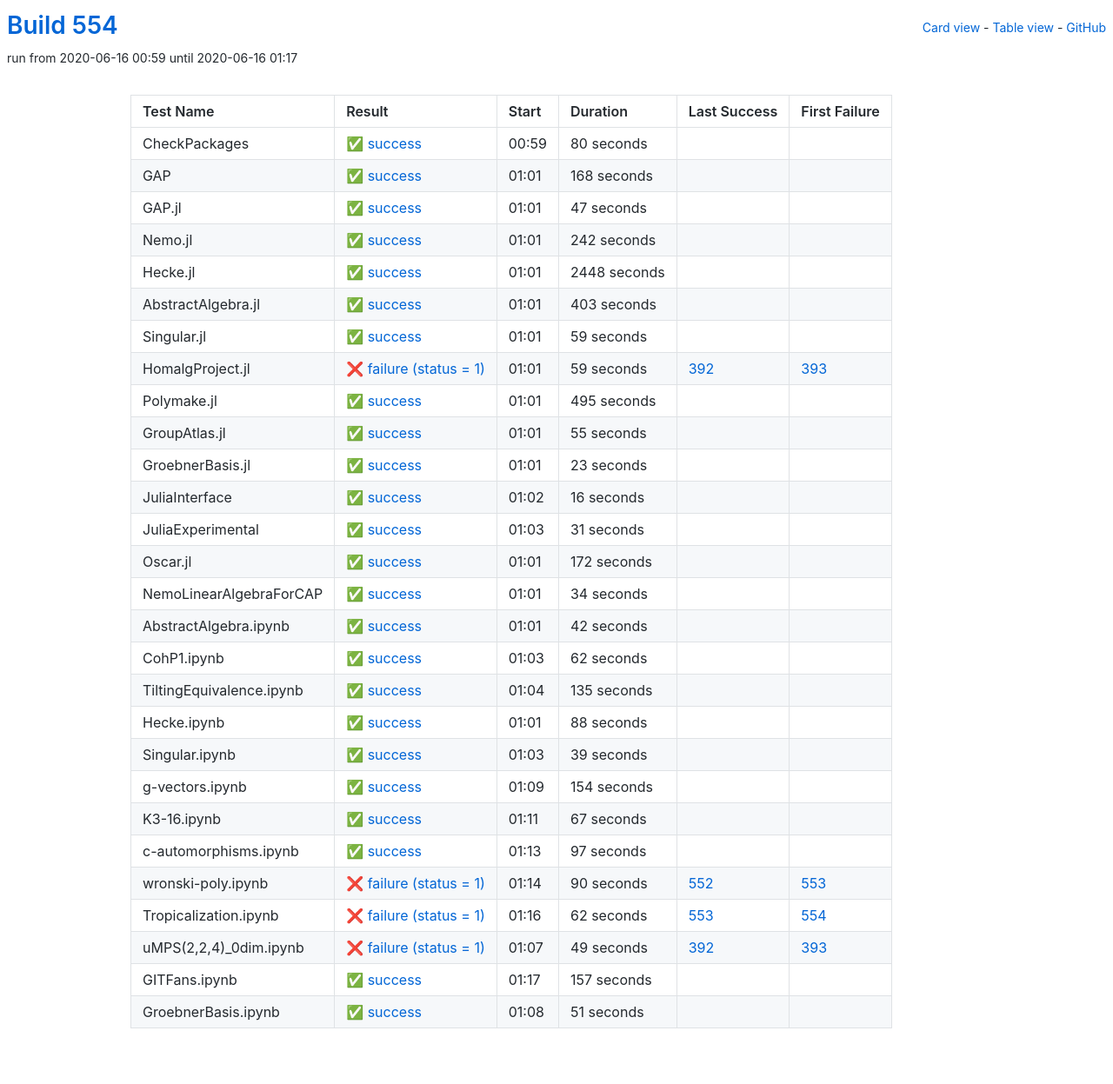
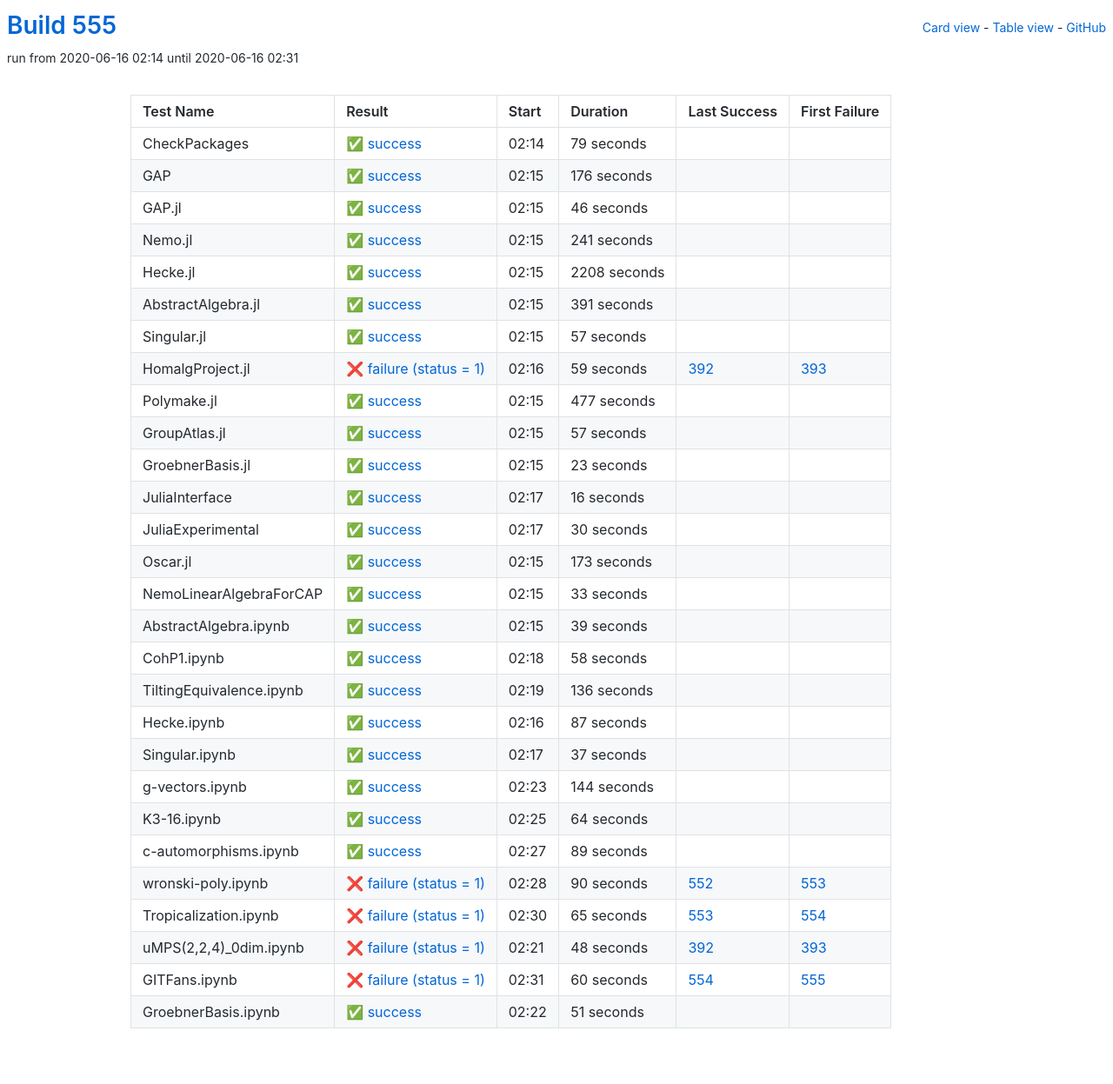
Before and after one commit to oscar-system/oscar-ci-status-1.4, a Jekyll site: the page built from table.html, in a window 1280 px wide. Shown: the whole page at 87% size. Built offline with Jekyll 4.4.1, drawn with Linux system fonts in a browser that asks for light colours.

Commit message:
Build #555

```diff
--- a/_data/ci.yml
+++ b/_data/ci.yml
@@ -1,6 +1,6 @@
 ---
-build: 554
-build_url: https://oscarci.mathematik.uni-kl.de/job/oscar-julia-1.4/554/
+build: 555
+build_url: https://oscarci.mathematik.uni-kl.de/job/oscar-julia-1.4/555/
 job: oscar-julia-1.4
 organization: oscar-system
 repo: oscar-ci-status-1.4
@@ -8,92 +8,92 @@ repourl: https://github.com/oscar-system/oscar-ci-status-1.4
 tests:
 - name: CheckPackages
   id: checkpackages
-  log: https://oscarci.mathematik.uni-kl.de/job/oscar-julia-1.4/554/artifact/logs/build-554/CheckPackages.log
-  start: 2020-06-16 00:59
+  log: https://oscarci.mathematik.uni-kl.de/job/oscar-julia-1.4/555/artifact/logs/build-555/CheckPackages.log
+  start: 2020-06-16 02:14
   success: true
   exitcode: 0
   status: success
-  duration: 80
+  duration: 79
   last_success: false
   last_success_url:
   first_failure: false
   first_failure_url:
 - name: GAP
   id: gap
-  log: https://oscarci.mathematik.uni-kl.de/job/oscar-julia-1.4/554/artifact/logs/build-554/GAP.log
-  start: 2020-06-16 01:01
+  log: https://oscarci.mathematik.uni-kl.de/job/oscar-julia-1.4/555/artifact/logs/build-555/GAP.log
+  start: 2020-06-16 02:15
   success: true
   exitcode: 0
   status: success
-  duration: 168
+  duration: 176
   last_success: false
   last_success_url:
   first_failure: false
   first_failure_url:
 - name: GAP.jl
   id: gap-jl
-  log: https://oscarci.mathematik.uni-kl.de/job/oscar-julia-1.4/554/artifact/logs/build-554/GAP.jl.log
-  start: 2020-06-16 01:01
+  log: https://oscarci.mathematik.uni-kl.de/job/oscar-julia-1.4/555/artifact/logs/build-555/GAP.jl.log
+  start: 2020-06-16 02:15
   success: true
   exitcode: 0
   status: success
-  duration: 47
+  duration: 46
   last_success: false
   last_success_url:
   first_failure: false
   first_failure_url:
 - name: Nemo.jl
   id: nemo-jl
-  log: https://oscarci.mathematik.uni-kl.de/job/oscar-julia-1.4/554/artifact/logs/build-554/Nemo.jl.log
-  start: 2020-06-16 01:01
+  log: https://oscarci.mathematik.uni-kl.de/job/oscar-julia-1.4/555/artifact/logs/build-555/Nemo.jl.log
+  start: 2020-06-16 02:15
   success: true
   exitcode: 0
   status: success
-  duration: 242
+  duration: 241
   last_success: false
   last_success_url:
   first_failure: false
   first_failure_url:
 - name: Hecke.jl
   id: hecke-jl
-  log: https://oscarci.mathematik.uni-kl.de/job/oscar-julia-1.4/554/artifact/logs/build-554/Hecke.jl.log
-  start: 2020-06-16 01:01
+  log: https://oscarci.mathematik.uni-kl.de/job/oscar-julia-1.4/555/artifact/logs/build-555/Hecke.jl.log
+  start: 2020-06-16 02:15
   success: true
   exitcode: 0
   status: success
-  duration: 2448
+  duration: 2208
   last_success: false
   last_success_url:
   first_failure: false
   first_failure_url:
 - name: AbstractAlgebra.jl
   id: abstractalgebra-jl
-  log: https://oscarci.mathematik.uni-kl.de/job/oscar-julia-1.4/554/artifact/logs/build-554/AbstractAlgebra.jl.log
-  start: 2020-06-16 01:01
+  log: https://oscarci.mathematik.uni-kl.de/job/oscar-julia-1.4/555/artifact/logs/build-555/AbstractAlgebra.jl.log
+  start: 2020-06-16 02:15
   success: true
   exitcode: 0
   status: success
-  duration: 403
+  duration: 391
   last_success: false
   last_success_url:
   first_failure: false
   first_failure_url:
 - name: Singular.jl
   id: singular-jl
-  log: https://oscarci.mathematik.uni-kl.de/job/oscar-julia-1.4/554/artifact/logs/build-554/Singular.jl.log
-  start: 2020-06-16 01:01
+  log: https://oscarci.mathematik.uni-kl.de/job/oscar-julia-1.4/555/artifact/logs/build-555/Singular.jl.log
+  start: 2020-06-16 02:15
   success: true
   exitcode: 0
   status: success
-  duration: 59
+  duration: 57
   last_success: false
   last_success_url:
   first_failure: false
   first_failure_url:
 - name: HomalgProject.jl
   id: homalgproject-jl
-  log: https://oscarci.mathematik.uni-kl.de/job/oscar-julia-1.4/554/artifact/logs/build-554/HomalgProject.jl.log
-  start: 2020-06-16 01:01
+  log: https://oscarci.mathematik.uni-kl.de/job/oscar-julia-1.4/555/artifact/logs/build-555/HomalgProject.jl.log
+  start: 2020-06-16 02:16
   success: false
   exitcode: 1
   status: failure
@@ -104,32 +104,32 @@ tests:
   first_failure_url: https://oscarci.mathematik.uni-kl.de/job/oscar-julia-1.4/393/
 - name: Polymake.jl
   id: polymake-jl
-  log: https://oscarci.mathematik.uni-kl.de/job/oscar-julia-1.4/554/artifact/logs/build-554/Polymake.jl.log
-  start: 2020-06-16 01:01
+  log: https://oscarci.mathematik.uni-kl.de/job/oscar-julia-1.4/555/artifact/logs/build-555/Polymake.jl.log
+  start: 2020-06-16 02:15
   success: true
   exitcode: 0
   status: success
-  duration: 495
+  duration: 477
   last_success: false
   last_success_url:
   first_failure: false
   first_failure_url:
 - name: GroupAtlas.jl
   id: groupatlas-jl
-  log: https://oscarci.mathematik.uni-kl.de/job/oscar-julia-1.4/554/artifact/logs/build-554/GroupAtlas.jl.log
-  start: 2020-06-16 01:01
+  log: https://oscarci.mathematik.uni-kl.de/job/oscar-julia-1.4/555/artifact/logs/build-555/GroupAtlas.jl.log
+  start: 2020-06-16 02:15
   success: true
   exitcode: 0
   status: success
-  duration: 55
+  duration: 57
   last_success: false
   last_success_url:
   first_failure: false
   first_failure_url:
 - name: GroebnerBasis.jl
   id: groebnerbasis-jl
-  log: https://oscarci.mathematik.uni-kl.de/job/oscar-julia-1.4/554/artifact/logs/build-554/GroebnerBasis.jl.log
-  start: 2020-06-16 01:01
+  log: https://oscarci.mathematik.uni-kl.de/job/oscar-julia-1.4/555/artifact/logs/build-555/GroebnerBasis.jl.log
+  start: 2020-06-16 02:15
   success: true
   exitcode: 0
   status: success
@@ -140,8 +140,8 @@ tests:
   first_failure_url:
 - name: JuliaInterface
   id: juliainterface
-  log: https://oscarci.mathematik.uni-kl.de/job/oscar-julia-1.4/554/artifact/logs/build-554/JuliaInterface.log
-  start: 2020-06-16 01:02
+  log: https://oscarci.mathematik.uni-kl.de/job/oscar-julia-1.4/555/artifact/logs/build-555/JuliaInterface.log
+  start: 2020-06-16 02:17
   success: true
   exitcode: 0
   status: success
@@ -152,92 +152,44 @@ tests:
   first_failure_url:
 - name: JuliaExperimental
   id: juliaexperimental
-  log: https://oscarci.mathematik.uni-kl.de/job/oscar-julia-1.4/554/artifact/logs/build-554/JuliaExperimental.log
-  start: 2020-06-16 01:03
+  log: https://oscarci.mathematik.uni-kl.de/job/oscar-julia-1.4/555/artifact/logs/build-555/JuliaExperimental.log
+  start: 2020-06-16 02:17
   success: true
   exitcode: 0
   status: success
-  duration: 31
+  duration: 30
   last_success: false
   last_success_url:
   first_failure: false
   first_failure_url:
 - name: Oscar.jl
   id: oscar-jl
-  log: https://oscarci.mathematik.uni-kl.de/job/oscar-julia-1.4/554/artifact/logs/build-554/Oscar.jl.log
-  start: 2020-06-16 01:01
+  log: https://oscarci.mathematik.uni-kl.de/job/oscar-julia-1.4/555/artifact/logs/build-555/Oscar.jl.log
+  start: 2020-06-16 02:15
   success: true
   exitcode: 0
   status: success
-  duration: 172
+  duration: 173
   last_success: false
   last_success_url:
   first_failure: false
   first_failure_url:
 - name: NemoLinearAlgebraForCAP
   id: nemolinearalgebraforcap
-  log: https://oscarci.mathematik.uni-kl.de/job/oscar-julia-1.4/554/artifact/logs/build-554/NemoLinearAlgebraForCAP.log
-  start: 2020-06-16 01:01
+  log: https://oscarci.mathematik.uni-kl.de/job/oscar-julia-1.4/555/artifact/logs/build-555/NemoLinearAlgebraForCAP.log
+  start: 2020-06-16 02:15
   success: true
   exitcode: 0
   status: success
-  duration: 34
+  duration: 33
   last_success: false
   last_success_url:
   first_failure: false
   first_failure_url:
 - name: AbstractAlgebra.ipynb
   id: abstractalgebra-ipynb
-  log: https://oscarci.mathematik.uni-kl.de/job/oscar-julia-1.4/554/artifact/logs/build-554/AbstractAlgebra.ipynb.log
-  start: 2020-06-16 01:01
-  success: true
-  exitcode: 0
-  status: success
-  duration: 42
-  last_success: false
-  last_success_url:
-  first_failure: false
-  first_failure_url:
-- name: CohP1.ipynb
-  id: cohp1-ipynb
-  log: https://oscarci.mathematik.uni-kl.de/job/oscar-julia-1.4/554/artifact/logs/build-554/CohP1.ipynb.log
-  start: 2020-06-16 01:03
-  success: true
-  exitcode: 0
-  status: success
-  duration: 62
-  last_success: false
-  last_success_url:
-  first_failure: false
-  first_failure_url:
-- name: TiltingEquivalence.ipynb
-  id: tiltingequivalence-ipynb
-  log: https://oscarci.mathematik.uni-kl.de/job/oscar-julia-1.4/554/artifact/logs/build-554/TiltingEquivalence.ipynb.log
-  start: 2020-06-16 01:04
-  success: true
-  exitcode: 0
-  status: success
-  duration: 135
-  last_success: false
-  last_success_url:
-  first_failure: false
-  first_failure_url:
-- name: Hecke.ipynb
-  id: hecke-ipynb
-  log: https://oscarci.mathematik.uni-kl.de/job/oscar-julia-1.4/554/artifact/logs/build-554/Hecke.ipynb.log
-  start: 2020-06-16 01:01
-  success: true
-  exitcode: 0
-  status: success
-  duration: 88
-  last_success: false
-  last_success_url:
-  first_failure: false
-  first_failure_url:
-- name: Singular.ipynb
-  id: singular-ipynb
-  log: https://oscarci.mathematik.uni-kl.de/job/oscar-julia-1.4/554/artifact/logs/build-554/Singular.ipynb.log
-  start: 2020-06-16 01:03
+  log: https://oscarci.mathematik.uni-kl.de/job/oscar-julia-1.4/555/artifact/logs/build-555/AbstractAlgebra.ipynb.log
+  start: 2020-06-16 02:15
   success: true
   exitcode: 0
   status: success
@@ -246,46 +198,94 @@ tests:
   last_success_url:
   first_failure: false
   first_failure_url:
-- name: g-vectors.ipynb
-  id: g-vectors-ipynb
-  log: https://oscarci.mathematik.uni-kl.de/job/oscar-julia-1.4/554/artifact/logs/build-554/g-vectors.ipynb.log
-  start: 2020-06-16 01:09
+- name: CohP1.ipynb
+  id: cohp1-ipynb
+  log: https://oscarci.mathematik.uni-kl.de/job/oscar-julia-1.4/555/artifact/logs/build-555/CohP1.ipynb.log
+  start: 2020-06-16 02:18
   success: true
   exitcode: 0
   status: success
-  duration: 154
+  duration: 58
+  last_success: false
+  last_success_url:
+  first_failure: false
+  first_failure_url:
+- name: TiltingEquivalence.ipynb
+  id: tiltingequivalence-ipynb
+  log: https://oscarci.mathematik.uni-kl.de/job/oscar-julia-1.4/555/artifact/logs/build-555/TiltingEquivalence.ipynb.log
+  start: 2020-06-16 02:19
+  success: true
+  exitcode: 0
+  status: success
+  duration: 136
+  last_success: false
+  last_success_url:
+  first_failure: false
+  first_failure_url:
+- name: Hecke.ipynb
+  id: hecke-ipynb
+  log: https://oscarci.mathematik.uni-kl.de/job/oscar-julia-1.4/555/artifact/logs/build-555/Hecke.ipynb.log
+  start: 2020-06-16 02:16
+  success: true
+  exitcode: 0
+  status: success
+  duration: 87
+  last_success: false
+  last_success_url:
+  first_failure: false
+  first_failure_url:
+- name: Singular.ipynb
+  id: singular-ipynb
+  log: https://oscarci.mathematik.uni-kl.de/job/oscar-julia-1.4/555/artifact/logs/build-555/Singular.ipynb.log
+  start: 2020-06-16 02:17
+  success: true
+  exitcode: 0
+  status: success
+  duration: 37
+  last_success: false
+  last_success_url:
+  first_failure: false
+  first_failure_url:
+- name: g-vectors.ipynb
+  id: g-vectors-ipynb
+  log: https://oscarci.mathematik.uni-kl.de/job/oscar-julia-1.4/555/artifact/logs/build-555/g-vectors.ipynb.log
+  start: 2020-06-16 02:23
+  success: true
+  exitcode: 0
+  status: success
+  duration: 144
   last_success: false
   last_success_url:
   first_failure: false
   first_failure_url:
 - name: K3-16.ipynb
   id: k3-16-ipynb
-  log: https://oscarci.mathematik.uni-kl.de/job/oscar-julia-1.4/554/artifact/logs/build-554/K3-16.ipynb.log
-  start: 2020-06-16 01:11
+  log: https://oscarci.mathematik.uni-kl.de/job/oscar-julia-1.4/555/artifact/logs/build-555/K3-16.ipynb.log
+  start: 2020-06-16 02:25
   success: true
   exitcode: 0
   status: success
-  duration: 67
+  duration: 64
   last_success: false
   last_success_url:
   first_failure: false
   first_failure_url:
 - name: c-automorphisms.ipynb
   id: c-automorphisms-ipynb
-  log: https://oscarci.mathematik.uni-kl.de/job/oscar-julia-1.4/554/artifact/logs/build-554/c-automorphisms.ipynb.log
-  start: 2020-06-16 01:13
+  log: https://oscarci.mathematik.uni-kl.de/job/oscar-julia-1.4/555/artifact/logs/build-555/c-automorphisms.ipynb.log
+  start: 2020-06-16 02:27
   success: true
   exitcode: 0
   status: success
-  duration: 97
+  duration: 89
   last_success: false
   last_success_url:
   first_failure: false
   first_failure_url:
 - name: wronski-poly.ipynb
   id: wronski-poly-ipynb
-  log: https://oscarci.mathematik.uni-kl.de/job/oscar-julia-1.4/554/artifact/logs/build-554/wronski-poly.ipynb.log
-  start: 2020-06-16 01:14
+  log: https://oscarci.mathematik.uni-kl.de/job/oscar-julia-1.4/555/artifact/logs/build-555/wronski-poly.ipynb.log
+  start: 2020-06-16 02:28
   success: false
   exitcode: 1
   status: failure
@@ -296,44 +296,44 @@ tests:
   first_failure_url: https://oscarci.mathematik.uni-kl.de/job/oscar-julia-1.4/553/
 - name: Tropicalization.ipynb
   id: tropicalization-ipynb
-  log: https://oscarci.mathematik.uni-kl.de/job/oscar-julia-1.4/554/artifact/logs/build-554/Tropicalization.ipynb.log
-  start: 2020-06-16 01:16
+  log: https://oscarci.mathematik.uni-kl.de/job/oscar-julia-1.4/555/artifact/logs/build-555/Tropicalization.ipynb.log
+  start: 2020-06-16 02:30
   success: false
   exitcode: 1
   status: failure
-  duration: 62
+  duration: 65
   last_success: 553
   last_success_url: https://oscarci.mathematik.uni-kl.de/job/oscar-julia-1.4/553/
   first_failure: 554
   first_failure_url: https://oscarci.mathematik.uni-kl.de/job/oscar-julia-1.4/554/
 - name: uMPS(2,2,4)_0dim.ipynb
   id: umps-2-2-4-0dim-ipynb
-  log: https://oscarci.mathematik.uni-kl.de/job/oscar-julia-1.4/554/artifact/logs/build-554/uMPS-2-2-4-_0dim.ipynb.log
-  start: 2020-06-16 01:07
+  log: https://oscarci.mathematik.uni-kl.de/job/oscar-julia-1.4/555/artifact/logs/build-555/uMPS-2-2-4-_0dim.ipynb.log
+  start: 2020-06-16 02:21
   success: false
   exitcode: 1
   status: failure
-  duration: 49
+  duration: 48
   last_success: 392
   last_success_url: https://oscarci.mathematik.uni-kl.de/job/oscar-julia-1.4/392/
   first_failure: 393
   first_failure_url: https://oscarci.mathematik.uni-kl.de/job/oscar-julia-1.4/393/
 - name: GITFans.ipynb
   id: gitfans-ipynb
-  log: https://oscarci.mathematik.uni-kl.de/job/oscar-julia-1.4/554/artifact/logs/build-554/GITFans.ipynb.log
-  start: 2020-06-16 01:17
-  success: true
-  exitcode: 0
-  status: success
-  duration: 157
-  last_success: false
-  last_success_url:
-  first_failure: false
-  first_failure_url:
+  log: https://oscarci.mathematik.uni-kl.de/job/oscar-julia-1.4/555/artifact/logs/build-555/GITFans.ipynb.log
+  start: 2020-06-16 02:31
+  success: false
+  exitcode: 1
+  status: failure
+  duration: 60
+  last_success: 554
+  last_success_url: https://oscarci.mathematik.uni-kl.de/job/oscar-julia-1.4/554/
+  first_failure: 555
+  first_failure_url: https://oscarci.mathematik.uni-kl.de/job/oscar-julia-1.4/555/
 - name: GroebnerBasis.ipynb
   id: groebnerbasis-ipynb
-  log: https://oscarci.mathematik.uni-kl.de/job/oscar-julia-1.4/554/artifact/logs/build-554/GroebnerBasis.ipynb.log
-  start: 2020-06-16 01:08
+  log: https://oscarci.mathematik.uni-kl.de/job/oscar-julia-1.4/555/artifact/logs/build-555/GroebnerBasis.ipynb.log
+  start: 2020-06-16 02:22
   success: true
   exitcode: 0
   status: success
```
Also changed, not shown: README.md.
